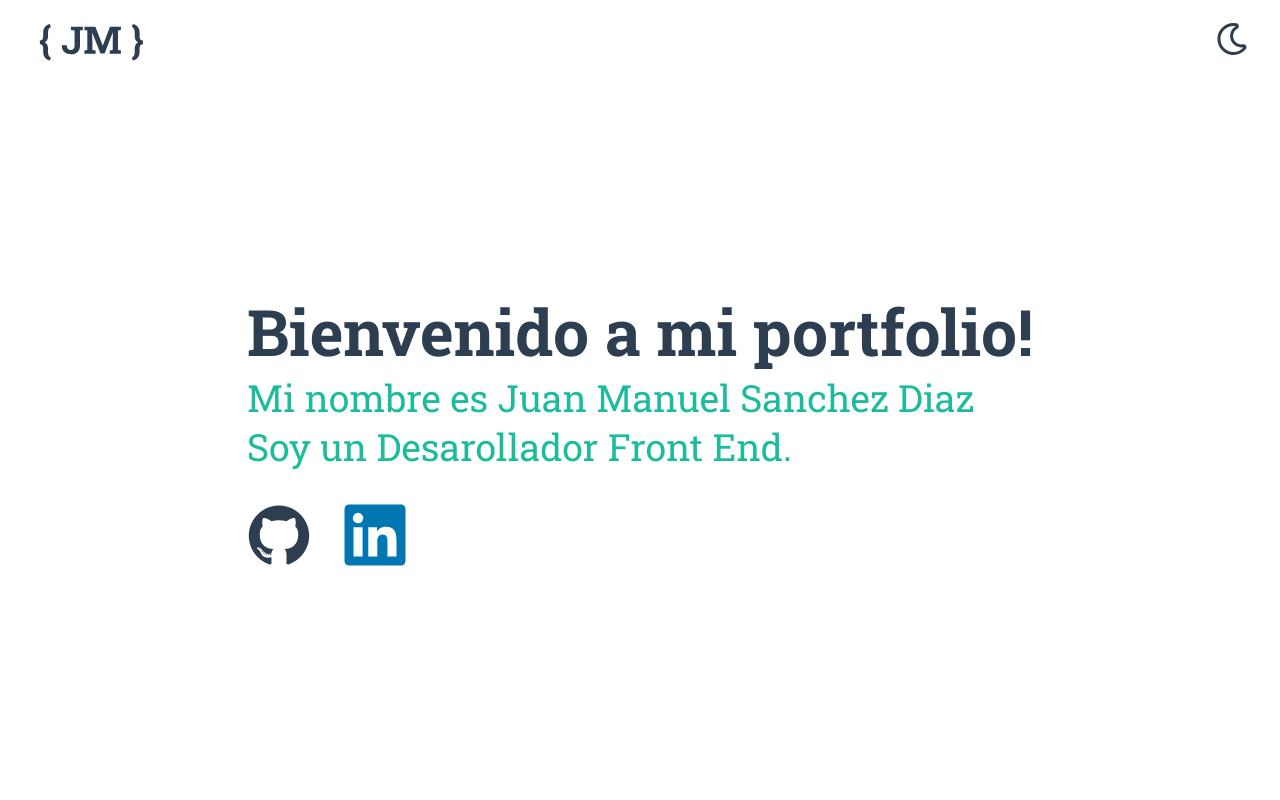
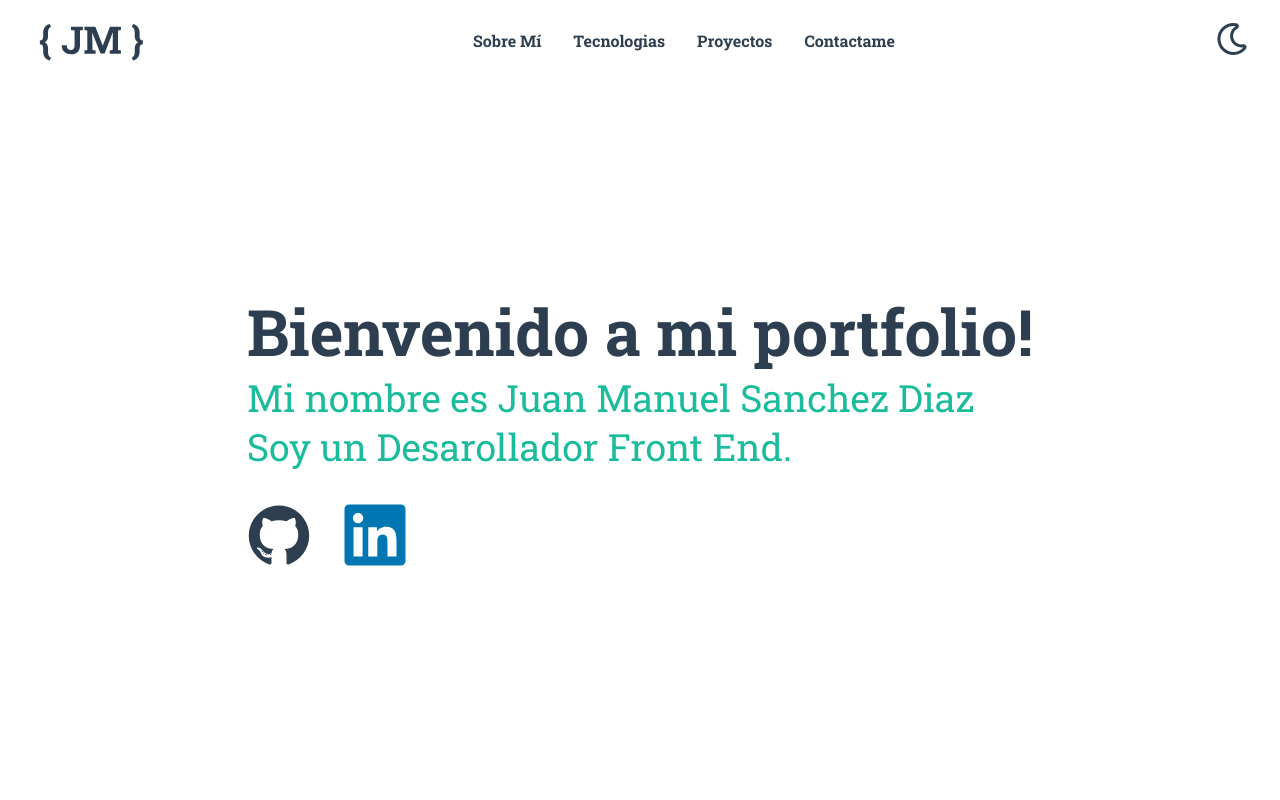
Before and after one commit to jmsanchezdiaz/portfolio, a React (Create React App) app: page / in a window 1280 px wide. Shown: the top 800 px of the page. Built offline with nearby package versions, Linux system fonts and the light colour scheme.

Commit message:
PR fixes

```diff
--- a/src/components/Navbar/Navbar.jsx
+++ b/src/components/Navbar/Navbar.jsx
@@ -4,57 +4,46 @@ import './Navbar.scss';
 
 const Navbar = ({ closeMenu, isMobileView, isOpen }) => {
   const { isDarkModeOn, colors } = useSpreadContext();
-  const correspondingStyle = isMobileView
-    ? {
-        clipPath: isOpen
-          ? ' polygon(0 0, 100% 0, 100% 100%, 0 100%)'
-          : 'polygon(0 0, 100% 0, 100% 0, 0 0)',
-      }
-    : { clipPath: 'none' };
+  const correspondingStyle = {
+    clipPath: !isMobileView
+      ? 'none'
+      : isOpen
+      ? ' polygon(0 0, 100% 0, 100% 100%, 0 100%)'
+      : 'polygon(0 0, 100% 0, 100% 0, 0 0)',
+  };
+
+  const correspondingAnchorStyle = {
+    color: isDarkModeOn
+      ? colors.moonMainColor
+      : !isMobileView
+      ? colors.sunMainColor
+      : '#fff',
+  };
 
   return (
     <nav className="navbar">
       <ul
+        onClick={closeMenu}
         style={correspondingStyle}
         className={isMobileView ? 'navbar__list--responsive' : 'navbar__list'}
       >
-        <li onClick={closeMenu}>
-          <a
-            style={{
-              color: isDarkModeOn ? colors.moonMainColor : '#fff',
-            }}
-            href="#SobreMi"
-          >
+        <li>
+          <a style={correspondingAnchorStyle} href="#SobreMi">
             Sobre Mí
           </a>
         </li>
-        <li onClick={closeMenu}>
-          <a
-            style={{
-              color: isDarkModeOn ? colors.moonMainColor : '#fff',
-            }}
-            href="#Tecnologias"
-          >
+        <li>
+          <a style={correspondingAnchorStyle} href="#Tecnologias">
             Tecnologias
           </a>
         </li>
-        <li onClick={closeMenu}>
-          <a
-            style={{
-              color: isDarkModeOn ? colors.moonMainColor : '#fff',
-            }}
-            href="#Proyectos"
-          >
+        <li>
+          <a style={correspondingAnchorStyle} href="#Proyectos">
             Proyectos
           </a>
         </li>
-        <li onClick={closeMenu}>
-          <a
-            style={{
-              color: isDarkModeOn ? colors.moonMainColor : '#fff',
-            }}
-            href="#Contactame"
-          >
+        <li>
+          <a style={correspondingAnchorStyle} href="#Contactame">
             Contactame
           </a>
         </li>
--- a/src/components/Navbar/Navbar.scss
+++ b/src/components/Navbar/Navbar.scss
@@ -47,7 +47,7 @@
           padding: 1rem;
           width: 100%;
           text-decoration: none;
-          color: $secColor;
+          color: #fff;
           display: inline-block;
         }
       }
```
